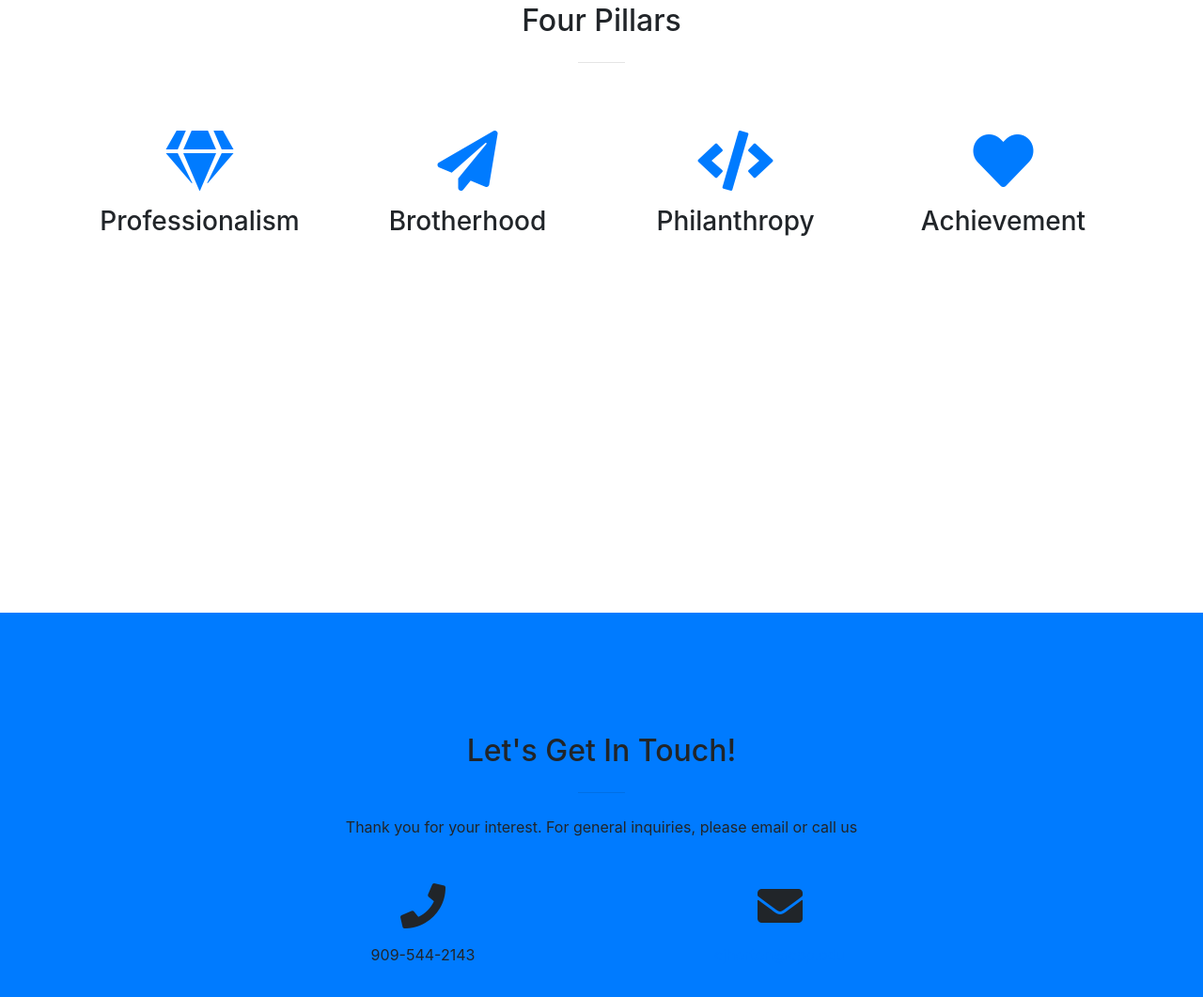
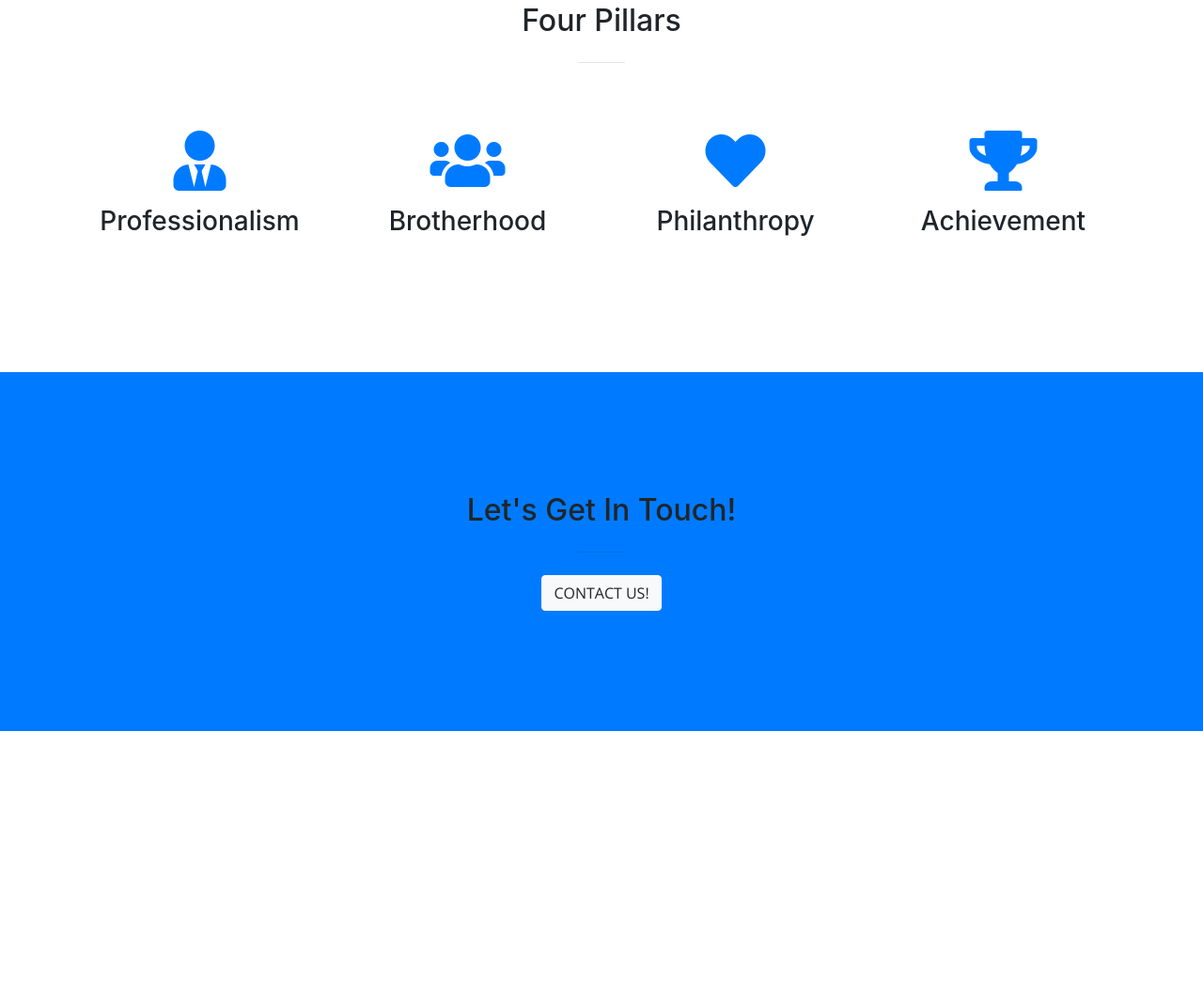
Before and after one commit to Finalpzc/Final, a website with bundled scripts: page DeltaSigmaPiEtaChi/public_html/index.html in a window 1280 px wide. Shown: the part 1522-2583 px from the top of the page at 94% size. After the commit the page ends 2300 px from the top, so only its background shows below. Built offline with nearby package versions, Linux system fonts and the light colour scheme.

Commit message:
hope this works

```diff
--- a/DeltaSigmaPiEtaChi/public_html/index.html
+++ b/DeltaSigmaPiEtaChi/public_html/index.html
@@ -98,34 +98,30 @@
                 <div class="row">
                     <div class="col-lg-3 col-md-6 text-center">
                         <div class="service-box mt-5 mx-auto">
-                            <i class="fas fa-4x fa-gem text-primary mb-3 sr-icon-1"></i>
+                            <i class="fas fa-4x fa-user-tie text-primary mb-3 sr-icon-1"></i>
                             <h3 class="mb-3">Professionalism</h3>
                         </div>
                     </div>
                     <div class="col-lg-3 col-md-6 text-center">
                         <div class="service-box mt-5 mx-auto">
-                            <i class="fas fa-4x fa-paper-plane text-primary mb-3 sr-icon-2"></i>
+                            <i class="fas fa-4x fa-users text-primary mb-3 sr-icon-2"></i>
                             <h3 class="mb-3">Brotherhood</h3>
                         </div>
                     </div>
                     <div class="col-lg-3 col-md-6 text-center">
                         <div class="service-box mt-5 mx-auto">
-                            <i class="fas fa-4x fa-code text-primary mb-3 sr-icon-3"></i>
+                            <i class="fas fa-4x fa-heart text-primary mb-3 sr-icon-3"></i>
                             <h3 class="mb-3">Philanthropy</h3>
                         </div>
                     </div>
                     <div class="col-lg-3 col-md-6 text-center">
                         <div class="service-box mt-5 mx-auto">
-                            <i class="fas fa-4x fa-heart text-primary mb-3 sr-icon-4"></i>
+                            <i class="fas fa-4x fa-trophy text-primary mb-3 sr-icon-4"></i>
                             <h3 class="mb-3">Achievement</h3>
                         </div>
                     </div>
                 </div>
             </div>
-        </section>
-
-        <section>
-
         </section>
 
         <section class="bg-primary" id="contact">
@@ -134,21 +130,10 @@
                     <div class="col-lg-8 mx-auto text-center">
                         <h2 class="section-heading">Let's Get In Touch!</h2>
                         <hr class="my-4">
-                        <p class="mb-5">Thank you for your interest. For general inquiries, please email or call us</p>
+                        <a class="btn btn-light btn-xl" href="contact.html">Contact Us!</a>
                     </div>
                 </div>
                 <div class="row">
-                    <div class="col-lg-4 ml-auto text-center">
-                        <i class="fas fa-phone fa-3x mb-3 sr-contact-1"></i>
-                        <p>909-544-2143</p>
-                    </div>
-                    <div class="col-lg-4 mr-auto text-center">
-                        <i class="fas fa-envelope fa-3x mb-3 sr-contact-2"></i>
-                        <p>
-                            <a href="mailto:cjhorton@cpp.edu">cjhorton@cpp.edu</a>
-                        </p>
-                    </div>
-                </div>
             </div>
         </section>
 
```
